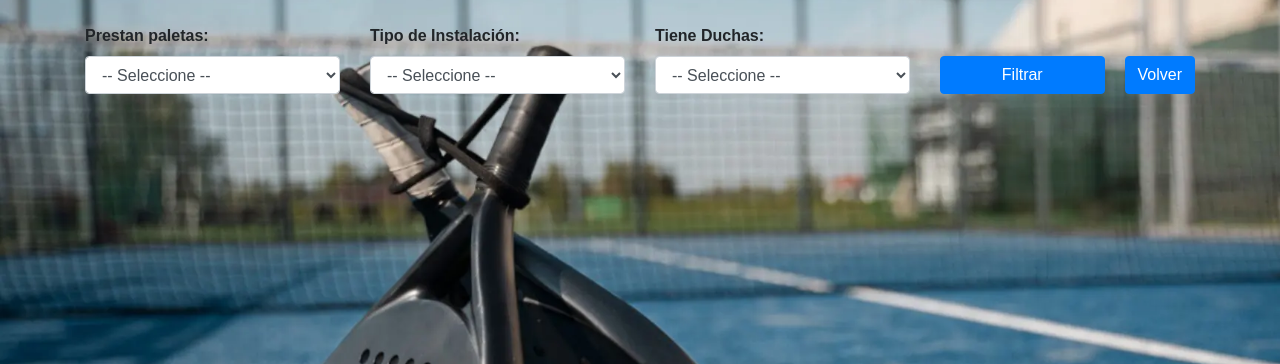
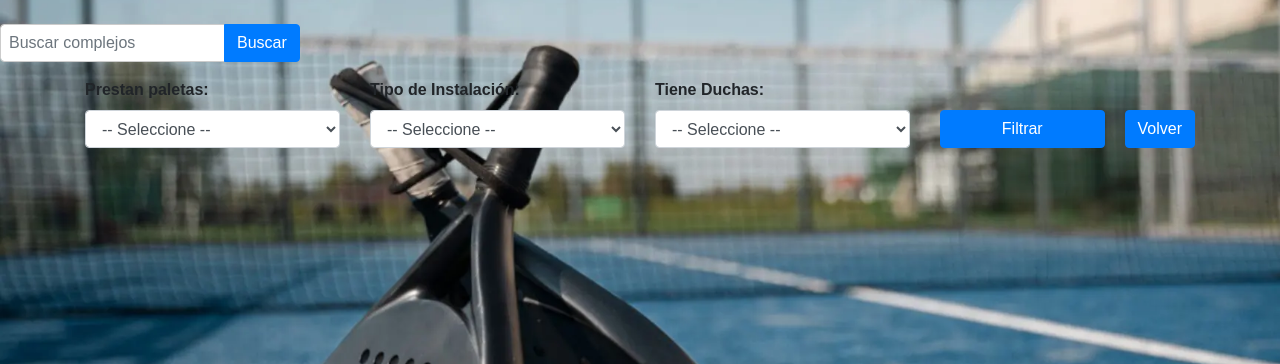
Before and after one commit to Inwinkelried/ucse2024-IW-TP, a Django app: page /ver_complejos/ in a window 1280 px wide. Shown: the part 56-420 px from the top of the page. Run offline with Django 5.2, Linux system fonts and the light colour scheme; some libraries are stand-ins or nearby versions.

Commit message:
busqueda de complejos con haystack implementada

```diff
--- a/padel/accounts/search_indexes.py
+++ b/padel/accounts/search_indexes.py
@@ -15,4 +15,4 @@ class ComplejoDePadelIndex(indexes.SearchIndex, indexes.Indexable):
         return ComplejoDePadel
 
     def index_queryset(self, using=None):
-        return self.get_model().objects.all()
+        return self.get_model().objects.filter(habilitado=True)
--- a/padel/accounts/views.py
+++ b/padel/accounts/views.py
@@ -318,7 +318,15 @@ def Unirse_A_Un_Turno(request, id_turno): #AA esto hay que mejorarlo haciendo qu
     messages.success(request, 'Todo ha salido bien! Debemos esperar para recibir la confirmación del propietario del turno')
     return redirect('ver_mis_reservas')
 
-def search_complejo_view(request):
-    query = request.GET.get('q')
-    complejos = SearchQuerySet().autocomplete(content_auto=request.POST.get('search_text', ''))
-    return render(request, 'search.html', {'results': complejos})
+def buscar_complejos_view(request):
+    #Agrego estos prints para debuggear por consola
+    query = request.GET.get('q', '')  # Se obtiene la consulta desde GET
+    if query:
+        print(f"Buscando complejos con el término: {query}")
+        complejos = SearchQuerySet().filter(text=query)
+        print(f"Resultados de la búsqueda: {complejos.count()} encontrados")
+    else:
+        complejos = SearchQuerySet().all()
+        print(f"Mostrando {complejos.count()} complejos en total")
+
+    return render(request, 'ver_complejos.html', {'complejos': complejos})
--- a/padel/padel/settings.py
+++ b/padel/padel/settings.py
@@ -220,8 +220,7 @@ else:
     STATICFILES_STORAGE = 'django.contrib.staticfiles.storage.StaticFilesStorage'
     DEFAULT_FILE_STORAGE = 'django.core.files.storage.FileSystemStorage'
 
-
-WHOOSH_INDEX = os.path.join(BASE_DIR, 'whoosh/')
+WHOOSH_INDEX = os.path.join(BASE_DIR, 'whoosh_index')
 
 HAYSTACK_CONNECTIONS = {
     'default': {
@@ -229,3 +228,5 @@ HAYSTACK_CONNECTIONS = {
         'PATH': os.path.join(BASE_DIR, 'whoosh_index'),
     },
 }
+
+HAYSTACK_SIGNAL_PROCESSOR = 'haystack.signals.RealtimeSignalProcessor'
--- a/padel/padel/urls.py
+++ b/padel/padel/urls.py
@@ -48,4 +48,5 @@ urlpatterns = [
     path('mostrar_turnos_proximos/',views.Mostrar_Turnos_Proximos_View, name='mostrar_turnos_proximos'),
     path('unirse_a_turno<int:id_turno>/', views.Unirse_A_Un_Turno, name='unirse_a_turno'),
     path('search/', include('haystack.urls')),
+    path('buscar/', views.buscar_complejos_view, name='buscar_complejos_view'),
 ]+ static(settings.MEDIA_URL, document_root=settings.MEDIA_ROOT)
--- a/padel/templates/ver_complejos.html
+++ b/padel/templates/ver_complejos.html
@@ -3,6 +3,17 @@
 {% block title %}Complejos{% endblock %}
 
 {% block content %}
+
+<!-- Barra de busqueda -->
+<form method="get" action="{% url 'buscar_complejos_view' %}" class="form-inline mb-3">
+    <div class="input-group">
+      <input type="text" class="form-control" placeholder="Buscar complejos" name="q" value="{{ request.GET.q }}">
+      <div class="input-group-append">
+        <button class="btn btn-primary" type="submit">Buscar</button>
+      </div>
+    </div>
+</form>
+
   <!-- Formulario para filtrar complejos -->
     <form method="get">
 <div class="container">
@@ -45,25 +56,24 @@
 <div class="container text-center mt-4">
         <div class="row justify-content-start">
             {% for complejo in complejos %}
-                {% if complejo.habilitado %}
+                {% if complejo.object.habilitado %}
                     <div class="col-md-4 mb-4">
                         <div class="card">
-                            {% if complejo.foto_complejo %}
-                                <img src="{{ complejo.foto_complejo.url }}" class="card-img-top" alt="{{ complejo.nombre_complejo }}" >
+                            {% if complejo.object.foto_complejo %}
+                                <img src="{{ complejo.object.foto_complejo.url }}" class="card-img-top" alt="{{ complejo.object.nombre_complejo }}" >
                             {% endif %}
                             <div class="card-body">
-                                <h5 class="card-title">{{ complejo.nombre_complejo }}</h5>
+                                <h5 class="card-title">{{ complejo.object.nombre_complejo }}</h5>
                                 <p class="card-text">
-                                    <strong>Dirección:</strong> {{ complejo.direccion }}<br>
-                                    <strong>Teléfono:</strong> {{ complejo.telefono }}<br>
+                                    <strong>Dirección:</strong> {{ complejo.object.direccion }}<br>
+                                    <strong>Teléfono:</strong> {{ complejo.object.telefono }}<br>
 
                                 </p>
-                                <a href="{% url 'detalle_complejo' complejo.id %}" class="btn btn-primary">Ver Detalles</a>
+                                <a href="{% url 'detalle_complejo' complejo.object.id %}" class="btn btn-primary">Ver Detalles</a>
                             </div>
                         </div>
                     </div>
-
- {% endif %}
+                {% endif %}
             {% endfor %}
         </div>
     </div>
```
Also changed, not shown: 3 other files.
